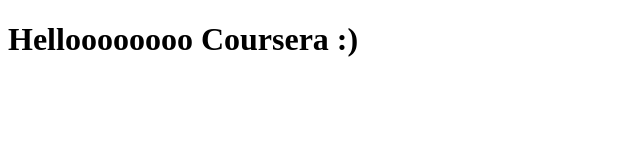
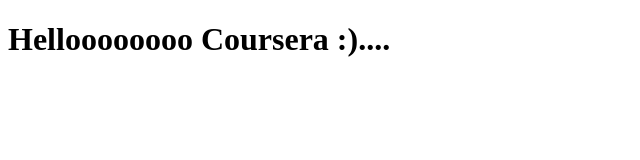
Before and after one commit to sayalikkadam/coursera_angular, a plain HTML site: page index.html in a window 1280 px wide. Shown: the full height of the page, 0-640 px from the left. Drawn offline with Linux system fonts and the light colour scheme.

Commit message:
next version of web file

```diff
--- a/index.html
+++ b/index.html
@@ -3,7 +3,7 @@
 	<head>
 		<meta charset="utf-8">
 
-		<h1>Helloooooooo Coursera :)</h1>
+		<h1>Helloooooooo Coursera :)....</h1>
 
 	</head>
 	<body>
```
